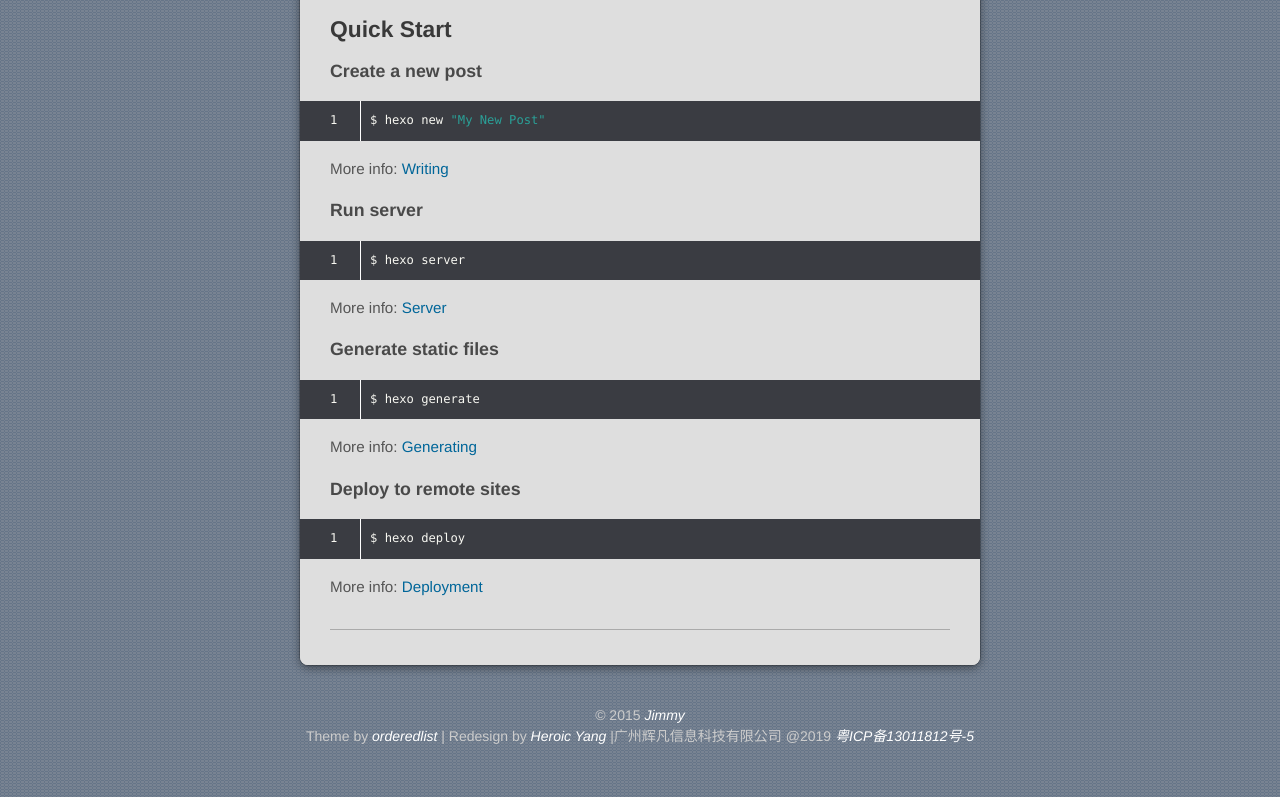
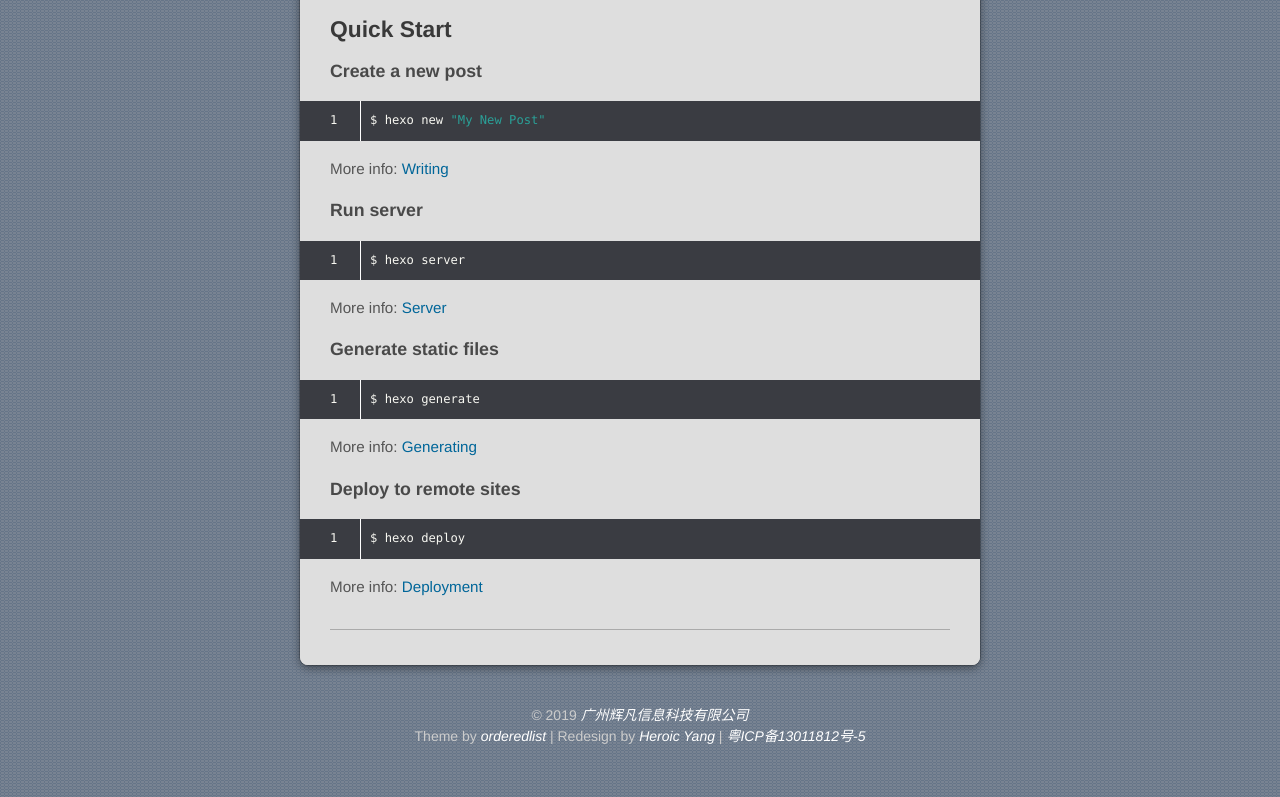
Before and after one commit to jimmyken/jimmyken.github.io, a plain HTML site: page index.html in a window 1280 px wide. Shown: the part 1290-2087 px from the top of the page. Drawn offline with nearby package versions, Linux system fonts and the light colour scheme; a web font is replaced by a local one.

Commit message:
Update index.html
更新信息

```diff
--- a/index.html
+++ b/index.html
@@ -228,14 +228,14 @@
   </div>
   <footer id="footer"><div class="copyright">
 
-  &copy; 2015 <a href="/">Jimmy</a>
+  &copy; 2019 <a href="#">广州辉凡信息科技有限公司</a>
 
 </div>
 <div class="theme-copyright">
   Theme by <a href="https://github.com/orderedlist" target="_blank">orderedlist</a>
    |
    Redesign by <a href="http://heroicyang.com/" target="_blank">Heroic Yang</a>
-   |广州辉凡信息科技有限公司 @2019
+   |
    <a href="http://www.miitbeian.gov.cn/" target="_blank">粤ICP备13011812号-5</a>
 </div>
 <div class="clearfix"></div></footer>
```
